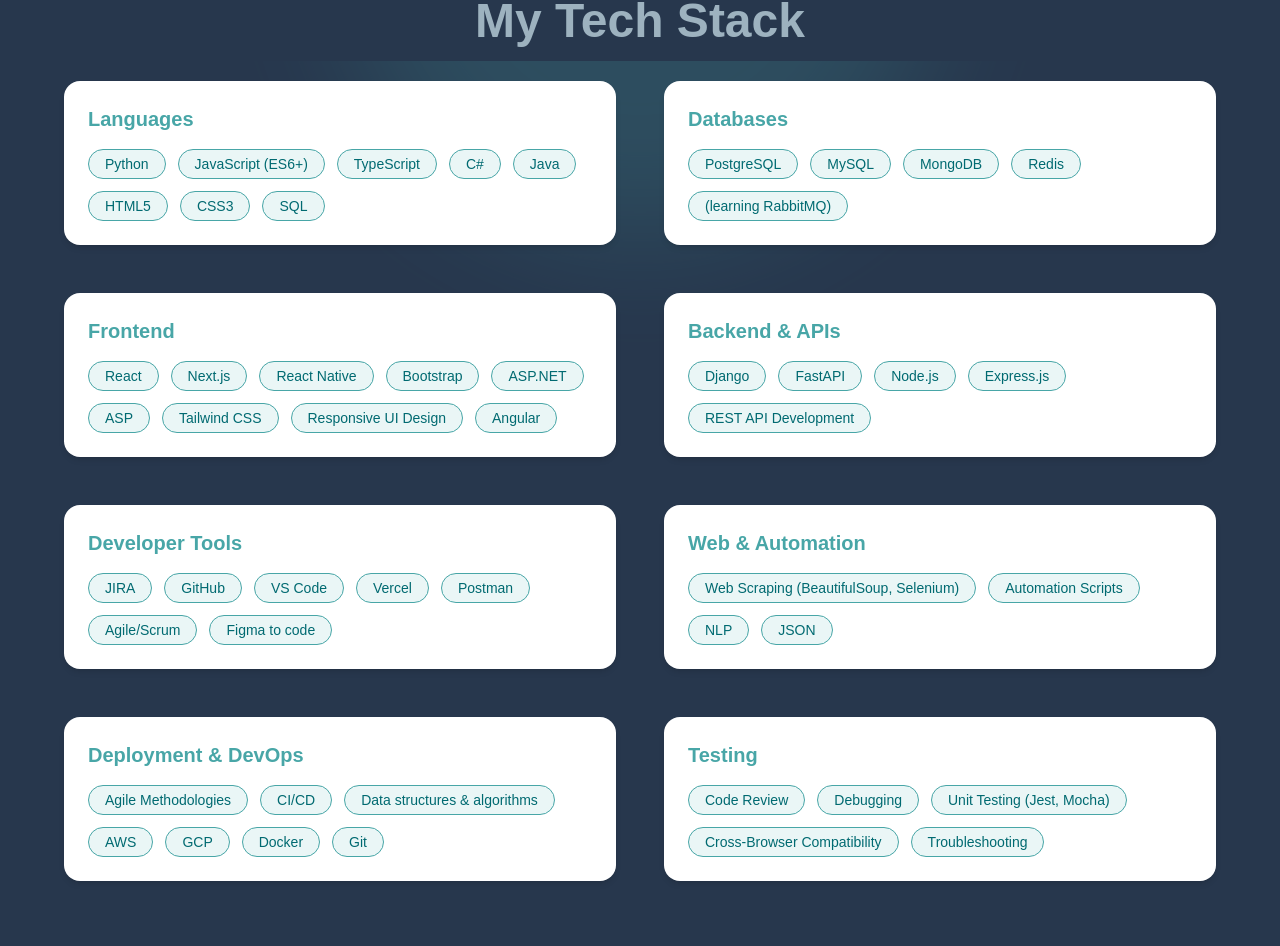
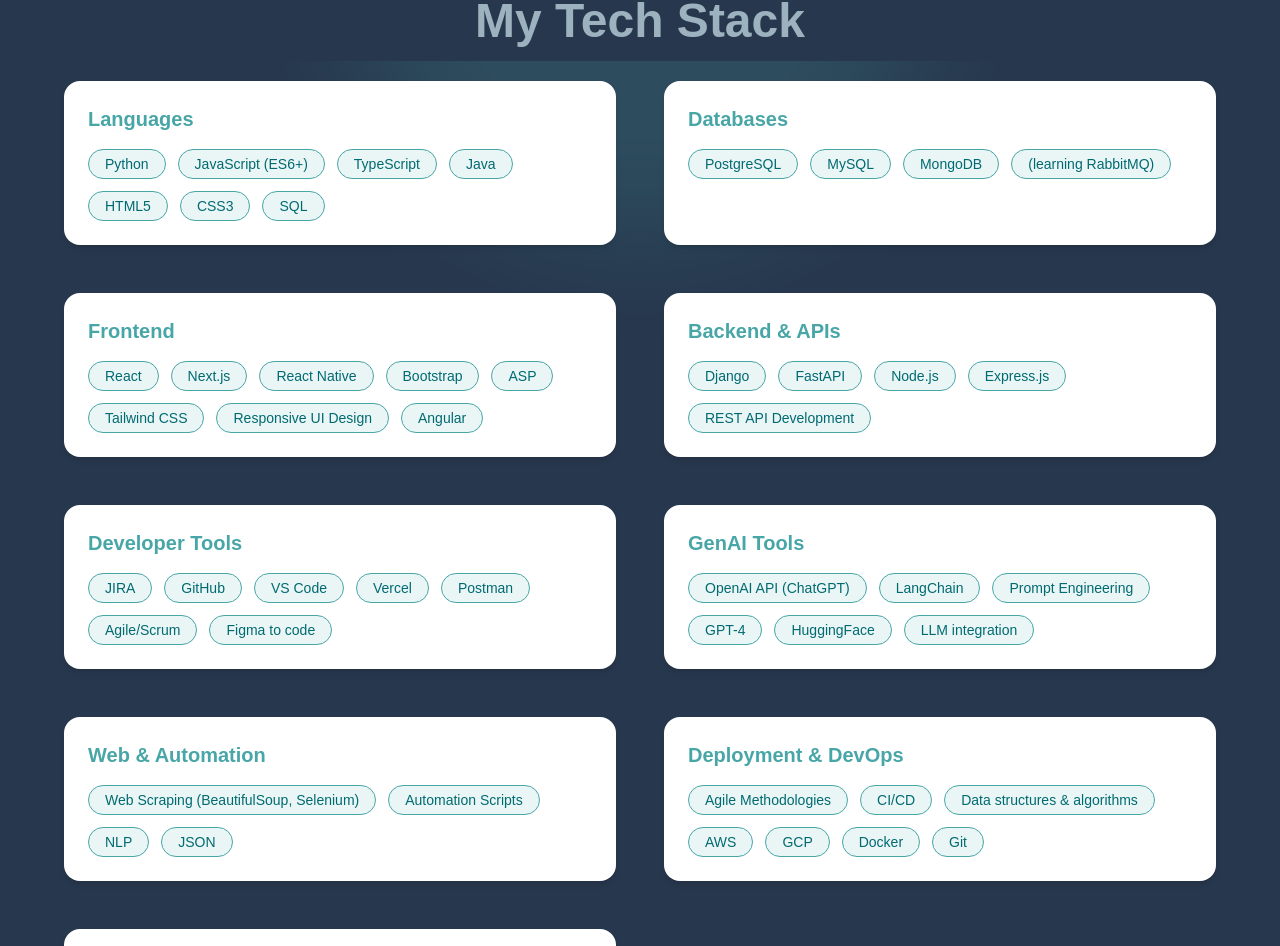
Before and after one commit to VaishnaviNalla2/my-portfolio-vercel, a Next.js app: page / in a window 1280 px wide. Shown: the part 943-1889 px from the top of the page. Built offline with nearby package versions, Linux system fonts and the light colour scheme.

Commit message:
Update Skills.tsx

```diff
--- a/src/components/Skills.tsx
+++ b/src/components/Skills.tsx
@@ -5,15 +5,15 @@
 const skills = [
   {
     title: 'Languages',
-    items: ['Python', 'JavaScript (ES6+)', 'TypeScript', 'C#', 'Java', 'HTML5', 'CSS3', 'SQL'],
+    items: ['Python', 'JavaScript (ES6+)', 'TypeScript', 'Java', 'HTML5', 'CSS3', 'SQL'],
   },
   {
     title: 'Databases',
-    items: ['PostgreSQL', 'MySQL', 'MongoDB', 'Redis', '(learning RabbitMQ)'],
+    items: ['PostgreSQL', 'MySQL', 'MongoDB', '(learning RabbitMQ)'],
   },
   {
     title: 'Frontend',
-    items: ['React', 'Next.js', 'React Native', 'Bootstrap', 'ASP.NET', 'ASP', 'Tailwind CSS', 'Responsive UI Design', 'Angular'],
+    items: ['React', 'Next.js', 'React Native', 'Bootstrap', 'ASP', 'Tailwind CSS', 'Responsive UI Design', 'Angular'],
   },
   {
     title: 'Backend & APIs',
@@ -22,6 +22,10 @@
   {
     title: 'Developer Tools',
     items: ['JIRA', 'GitHub', 'VS Code', 'Vercel', 'Postman', 'Agile/Scrum', 'Figma to code'],
+  },
+  {
+    title: 'GenAI Tools',
+    items: ['OpenAI API (ChatGPT)', 'LangChain', 'Prompt Engineering', 'GPT-4', 'HuggingFace', 'LLM integration'],
   },
   {
     title: 'Web & Automation',
```
